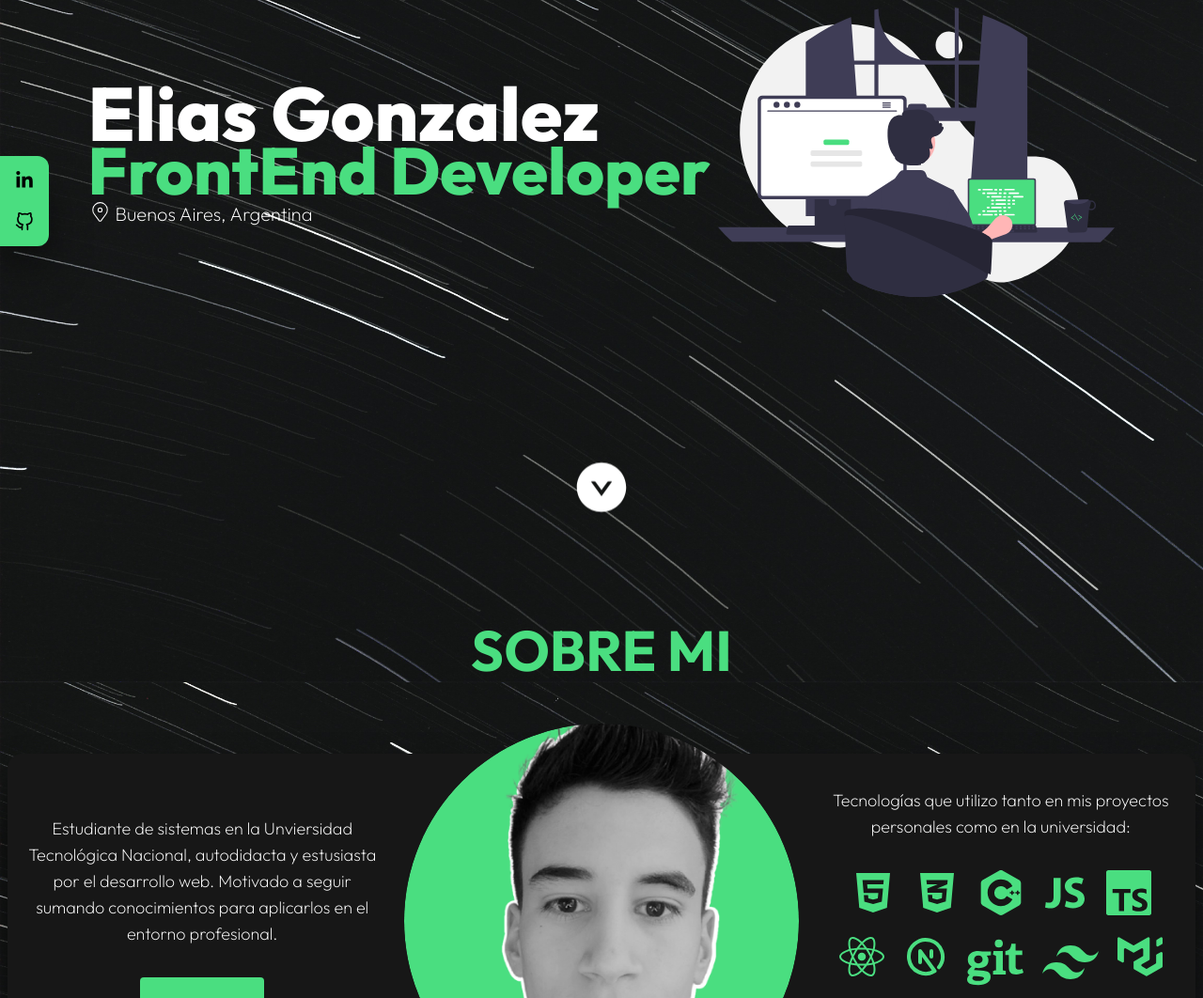
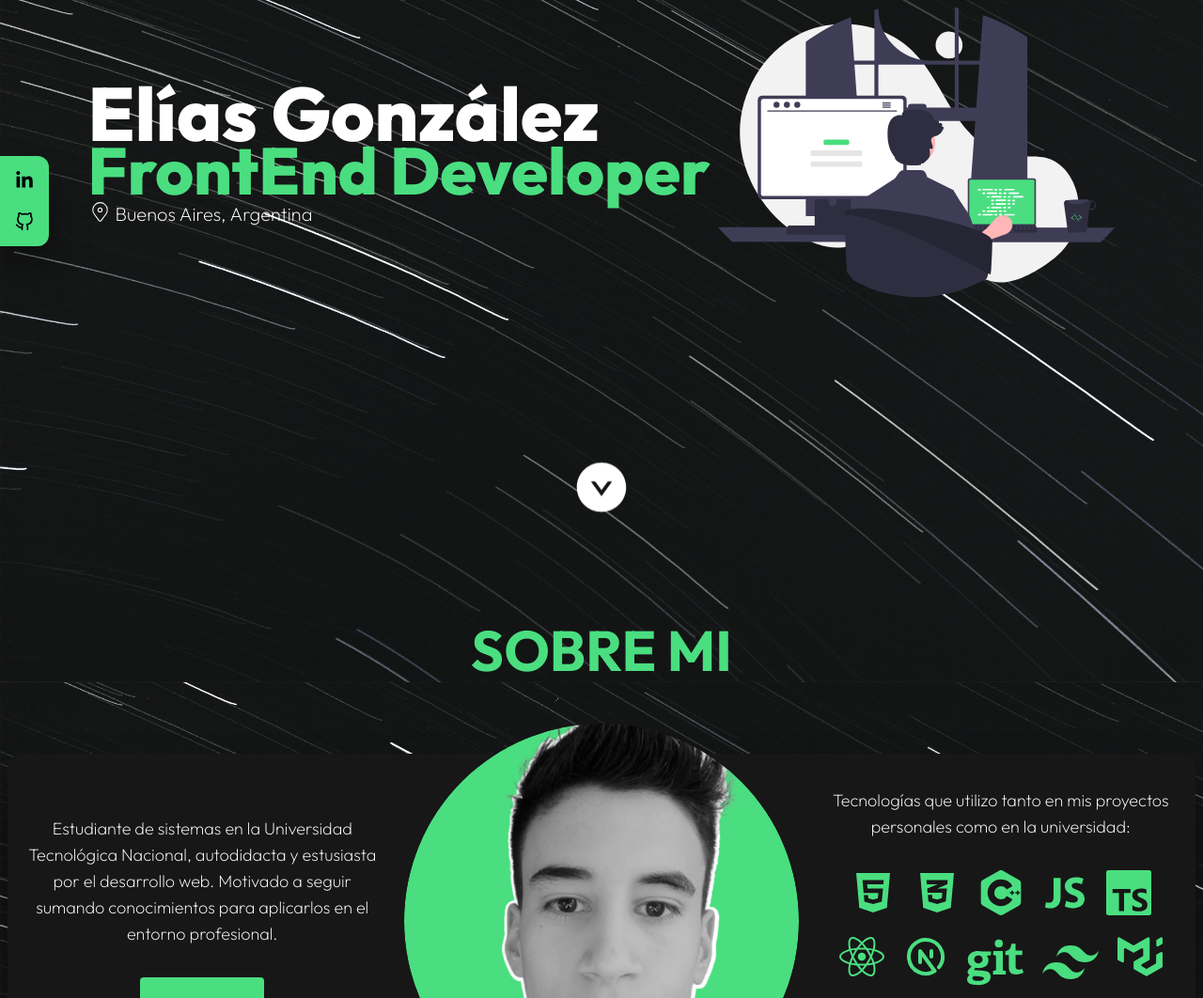
Before and after one commit to Eliasivang/eig-porfolio, a Next.js app: page / in a window 1280 px wide. Shown: the part 234-1296 px from the top of the page at 94% size. Built offline with nearby package versions, Linux system fonts and the light colour scheme.

Commit message:
update text

```diff
--- a/src/app/components/AboutMe.jsx
+++ b/src/app/components/AboutMe.jsx
@@ -19,9 +19,9 @@ function AboutMe() {
                 <Image className='rounded-full hover:scale-110 transition-all duration-500 sm:w-[450px]' src={meImg1} alt="me" />
             </div>
             <div className='flex flex-col items-center justify-center h-full gap-6 lg:gap-7 lg:w-1/3'>
-                <p className='p-1 text-sm text-center text-white font-extralight lg:text-lg'>Estudiante de sistemas en la Unviersidad Tecnológica Nacional, autodidacta y estusiasta por el desarrollo web. Motivado a seguir sumando conocimientos para aplicarlos en el entorno profesional.</p>
+                <p className='p-1 text-sm text-center text-white font-extralight lg:text-lg'>Estudiante de sistemas en la Universidad Tecnológica Nacional, autodidacta y estusiasta por el desarrollo web. Motivado a seguir sumando conocimientos para aplicarlos en el entorno profesional.</p>
                 <div className='flex items-center justify-center w-full' >
-                    <a target='_blank' href="https://drive.google.com/file/d/1duTbQTcmZfUAYbOSDSvi-Ph1NzX7cA8d/view?usp=sharing">
+                    <a target='_blank' href="https://drive.google.com/file/d/1R5dvyLYtTksK5Pwk9MOxq3e4bAw6h4C_/view?usp=sharing">
                         <button className='p-3 font-bold text-center text-white bg-green-400 rounded text-md w-38 h-14 lg:text-sm hover:shadow-xl hover:text-white hover:shadow-black hover:bg-violet-900 font-bebas '> DESCARGAR CV</button>
                     </a>
                 </div>
--- a/src/app/components/Hero.jsx
+++ b/src/app/components/Hero.jsx
@@ -20,7 +20,7 @@ function Hero() {
                     className='2xl:w-2/3'>
                             <p className='w-full text-5xl font-extrabold text-white lg:text-[80px] '>
                             <Typewriter
-                            words = {["Elias Gonzalez"]}
+                            words = {["Elías González"]}
                             loop= {1}
                             />
 
```
